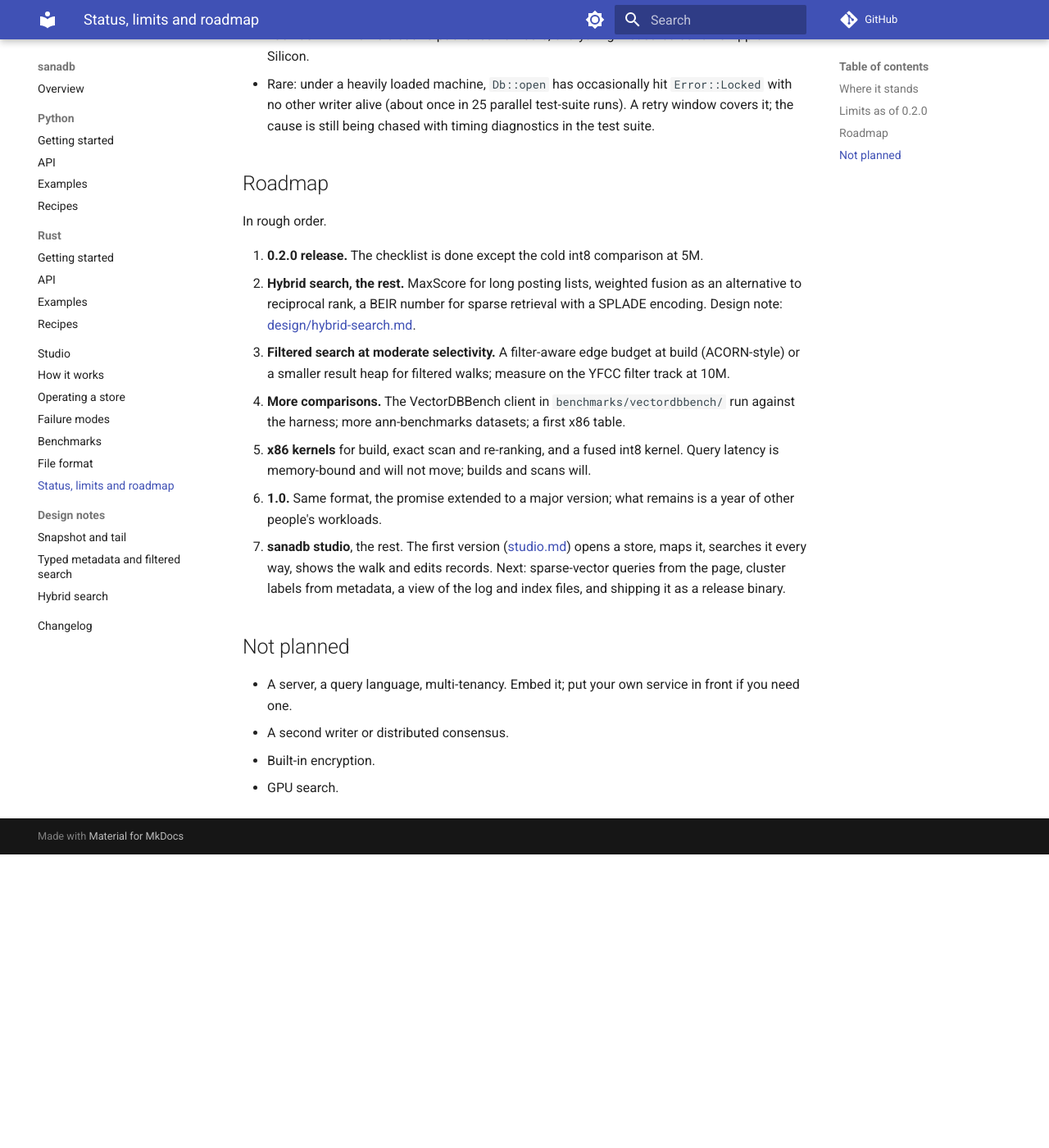
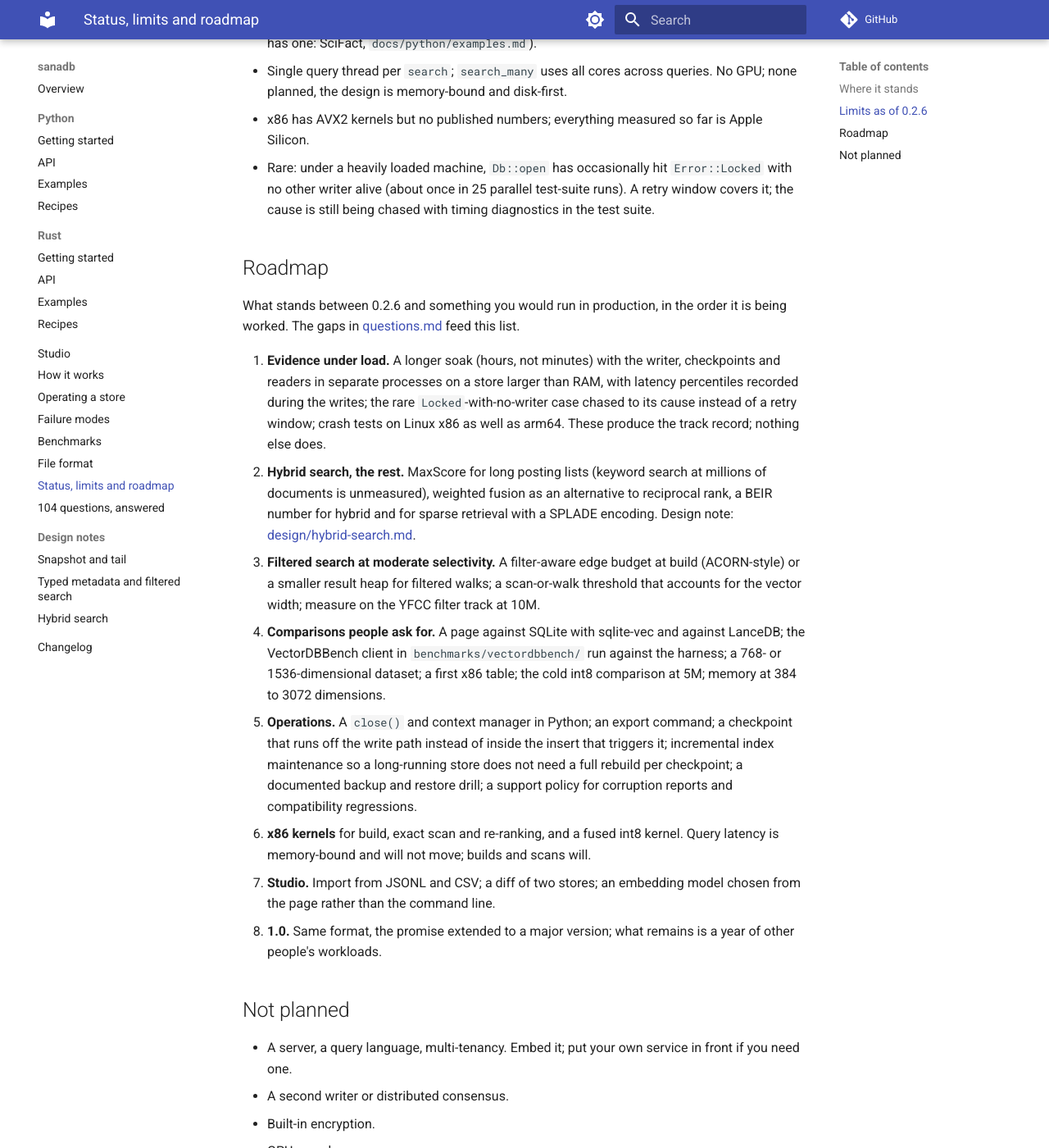
Before and after one commit to RohithOrg/sanadb, an MkDocs documentation site: the page built from docs/roadmap.md, in a window 1280 px wide and 1400 px high, scrolled down 1011 px. Shown: the whole window at 82% size. Built offline with MkDocs 1.6.1 and Material for MkDocs 9.7.7, drawn with Linux system fonts in a browser that asks for light colours; comment, search, counter and statistics services are not loaded; before the commit the page ends 2053 px from its top, so only the background shows below that; some of the changed text lies outside the part shown.

Commit message:
104 reviewer questions answered; roadmap for 0.2.6; Python auto-checkpoint defaults restored
docs/questions.md answers each question with yes, partly or no and
where the proof lives; the gaps feed the rewritten roadmap. Answering
them found two things: the Python bindings had defaulted
auto_checkpoint_delta and auto_checkpoint_garbage to 0 since 0.2.4
(Rust: 250,000 and 100,000), now matched; and an automatic checkpoint
runs inside the insert that triggers it, now documented with the knob
table corrected.

Co-Authored-By: Claude Fable 5.1 <noreply@anthropic.com>

```diff
--- a/docs/roadmap.md
+++ b/docs/roadmap.md
@@ -2,20 +2,25 @@
 
 ## Where it stands
 
-0.2.0 is the first release with the on-disk format frozen, a byte-level
-specification, readers in other processes, atomic batches, typed metadata
-with filter-aware search, keyword and sparse search with hybrid fusion,
-int8 storage, fault-injection and soak tests, and stores from every
-published version opened by the test suite. The numbers in
-[benchmarks.md](benchmarks.md) are measured, reproducible, and from one
-laptop.
+0.2.x has the on-disk format frozen and specified byte for byte, readers
+in other processes, atomic batches, typed metadata with filter-aware
+search, keyword and sparse search with hybrid fusion, int8 storage,
+store properties, an embedding hook in both languages, fault-injection
+and soak tests, stores from every published version opened by the test
+suite, and studio: a local page that maps a store in 2D or 3D, searches
+it every way, draws the walk and the graph, and edits records. The
+numbers in [benchmarks.md](benchmarks.md) are measured, reproducible,
+and from one laptop; dense retrieval with a real model reproduces the
+model's published quality.
 
 What it does not have is a track record. Nobody has run it in production;
-the project is a few weeks old. Treat 0.2.0 as a serious beta: keep
+the project is a few weeks old. Treat 0.2.x as a serious beta: keep
 backups (`Db::backup`), run the soak script against your own workload
-shape, and read the limits below before depending on it.
+shape, and read the limits below before depending on it. A reviewer's
+104 questions, each answered with what is proven, what is partly there
+and what is missing, are on [questions.md](questions.md).
 
-## Limits as of 0.2.0
+## Limits as of 0.2.6
 
 - One writer per store. Readers in any number of processes, but a second
   writer is refused. No streaming replication; replication is backup and
@@ -45,30 +50,43 @@ shape, and read the limits below before depending on it.
 
 ## Roadmap
 
-In rough order.
+What stands between 0.2.6 and something you would run in production, in
+the order it is being worked. The gaps in [questions.md](questions.md)
+feed this list.
 
-1. **0.2.0 release.** The checklist is done except the cold int8
-   comparison at 5M.
-2. **Hybrid search, the rest.** MaxScore for long posting lists, weighted
-   fusion as an alternative to reciprocal rank, a BEIR number for sparse
-   retrieval with a SPLADE encoding. Design note:
+1. **Evidence under load.** A longer soak (hours, not minutes) with the
+   writer, checkpoints and readers in separate processes on a store
+   larger than RAM, with latency percentiles recorded during the writes;
+   the rare `Locked`-with-no-writer case chased to its cause instead of a
+   retry window; crash tests on Linux x86 as well as arm64. These
+   produce the track record; nothing else does.
+2. **Hybrid search, the rest.** MaxScore for long posting lists (keyword
+   search at millions of documents is unmeasured), weighted fusion as an
+   alternative to reciprocal rank, a BEIR number for hybrid and for
+   sparse retrieval with a SPLADE encoding. Design note:
    [design/hybrid-search.md](design/hybrid-search.md).
-3. **Filtered search at moderate selectivity.** A filter-aware edge budget
-   at build (ACORN-style) or a smaller result heap for filtered walks;
+3. **Filtered search at moderate selectivity.** A filter-aware edge
+   budget at build (ACORN-style) or a smaller result heap for filtered
+   walks; a scan-or-walk threshold that accounts for the vector width;
    measure on the YFCC filter track at 10M.
-4. **More comparisons.** The VectorDBBench client in
-   `benchmarks/vectordbbench/` run against the harness; more
-   ann-benchmarks datasets; a first x86 table.
-5. **x86 kernels** for build, exact scan and re-ranking, and a fused int8
+4. **Comparisons people ask for.** A page against SQLite with sqlite-vec
+   and against LanceDB; the VectorDBBench client in
+   `benchmarks/vectordbbench/` run against the harness; a 768- or
+   1536-dimensional dataset; a first x86 table; the cold int8 comparison
+   at 5M; memory at 384 to 3072 dimensions.
+5. **Operations.** A `close()` and context manager in Python; an export
+   command; a checkpoint that runs off the write path instead of inside
+   the insert that triggers it; incremental index maintenance so a
+   long-running store does not need a full rebuild per checkpoint; a
+   documented backup and restore drill; a support policy for corruption
+   reports and compatibility regressions.
+6. **x86 kernels** for build, exact scan and re-ranking, and a fused int8
    kernel. Query latency is memory-bound and will not move; builds and
    scans will.
-6. **1.0.** Same format, the promise extended to a major version; what
+7. **Studio.** Import from JSONL and CSV; a diff of two stores; an
+   embedding model chosen from the page rather than the command line.
+8. **1.0.** Same format, the promise extended to a major version; what
    remains is a year of other people's workloads.
-7. **sanadb studio**, the rest. The first version ([studio.md](studio.md))
-   opens a store, maps it, searches it every way, shows the walk and edits
-   records. Next: sparse-vector queries from the page, cluster labels
-   from metadata, a view of the log and index files, and shipping it as a
-   release binary.
 
 ## Not planned
 
--- a/mkdocs.yml
+++ b/mkdocs.yml
@@ -39,6 +39,7 @@ nav:
   - Benchmarks: benchmarks.md
   - File format: FORMAT.md
   - Status, limits and roadmap: roadmap.md
+  - 104 questions, answered: questions.md
   - Design notes:
       - Snapshot and tail: design/snapshot-and-tail.md
       - Typed metadata and filtered search: design/typed-metadata-and-filtered-search.md
```
Also changed, not shown: CHANGELOG.md (+5 -0 lines), docs/operations.md (+6 -3 lines), docs/python/api.md (+5 -3 lines), docs/questions.md (added, +149 -0 lines), 2 other files.
